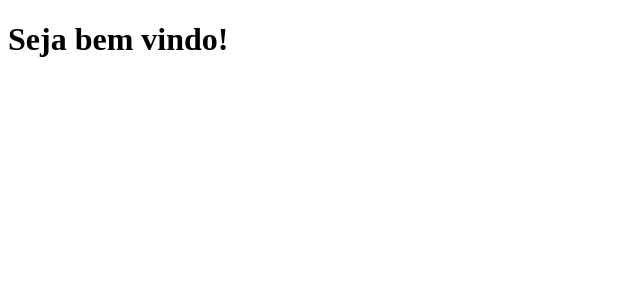
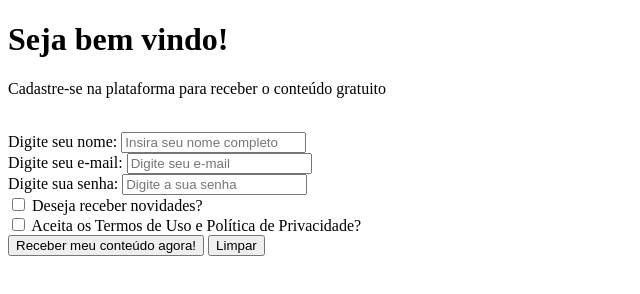
Before and after one commit to guigodoy888/ebac_frontend_exercises, a plain HTML site: page index.html in a window 1280 px wide. Shown: the whole page, without its empty margins (0-640 px from the left). Drawn offline with Linux system fonts and the light colour scheme.

Commit message:
form concluido

```diff
--- a/index.html
+++ b/index.html
@@ -10,5 +10,28 @@
     <header>
         <h1>Seja bem vindo!</h1>
     </header>
+    <main>
+        <p>Cadastre-se na plataforma para receber o conteúdo gratuito</p>
+        <br />
+        <form>
+            <label for="name">Digite seu nome:</label>
+            <input id="name" type="text" placeholder="Insira seu nome completo" required>
+            <br />
+            <label for="email">Digite seu e-mail:</label>
+            <input id="email" type="email" placeholder="Digite seu e-mail" required>
+            <br />
+            <label for="password">Digite sua senha:</label>
+            <input type="password" id="password" placeholder="Digite a sua senha" required>
+            <br />
+            <input type="checkbox" id="checkbox-news">
+            <label for="checkbox-news">Deseja receber novidades?</label>
+            <br />
+            <input type="checkbox" id="checkbox-termos" required>
+            <label for="checkbox-termos">Aceita os Termos de Uso e Política de Privacidade?</label>
+            <br />
+            <button type="submit">Receber meu conteúdo agora!</button>
+            <button type="reset">Limpar</button>
+        </form>
+    </main>
 </body>
 </html>
```
